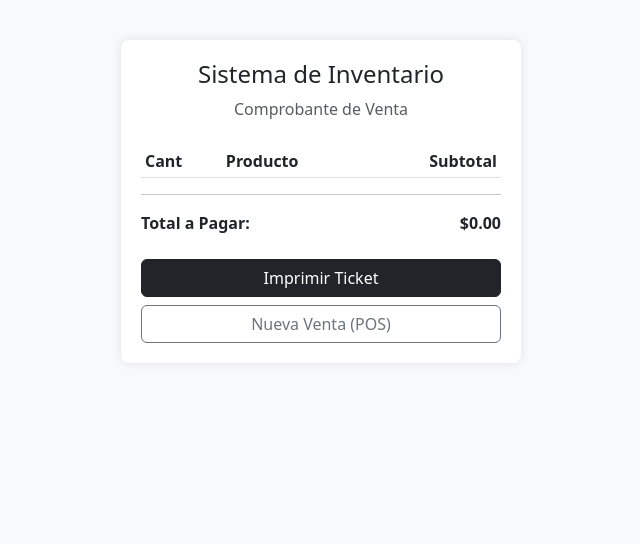
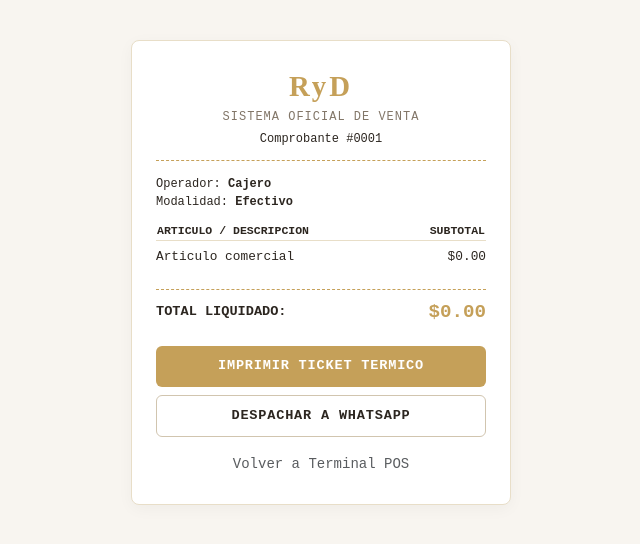
Before and after one commit to marialejandrav393-commits/ryd-tiendaoficial, a Flask app: template templates/ticket.html in a window 1280 px wide. Shown: the top 544 px of the page, without its empty margins (319-959 px from the left). Run offline with Flask 3, Linux system fonts and the light colour scheme; the template is opened without the code that fills it, so the values that code supplies are empty.

Commit message:
Update ticket.html
mejorando

```diff
--- a/templates/ticket.html
+++ b/templates/ticket.html
@@ -3,60 +3,160 @@
 <head>
     <meta charset="UTF-8">
     <meta name="viewport" content="width=device-width, initial-scale=1.0">
-    <title>Comprobante de Venta</title>
+    <title>RyD - Comprobante de Venta</title>
     <link href="https://cdn.jsdelivr.net/npm/bootstrap@5.3.0/dist/css/bootstrap.min.css" rel="stylesheet">
     <style>
-        body { background-color: #f8f9fa; }
-        .ticket-box { max-width: 400px; margin: 40px auto; background: white; padding: 20px; border-radius: 8px; box-shadow: 0 0 10px rgba(0,0,0,0.1); }
+        body {
+            background-color: #F8F5F0;
+            color: #2C2620;
+            font-family: 'Courier New', Courier, monospace;
+        }
+
+        .ticket-wrapper {
+            max-width: 380px;
+            margin: 40px auto;
+            background: #FFFFFF;
+            padding: 24px;
+            border: 1px solid #E8DEC8;
+            border-radius: 8px;
+            box-shadow: 0 4px 16px rgba(0,0,0,0.04);
+        }
+
+        .brand-header {
+            text-align: center;
+            border-bottom: 1px dashed #C5A059;
+            padding-bottom: 12px;
+            margin-bottom: 14px;
+        }
+
+        .brand-name {
+            font-family: 'Cinzel', serif;
+            font-size: 1.8rem;
+            letter-spacing: 3px;
+            color: #C5A059;
+            font-weight: 700;
+        }
+
+        .ticket-table th {
+            border-bottom: 1px solid #E8DEC8;
+            font-size: 0.72rem;
+            text-transform: uppercase;
+        }
+
+        .ticket-table td {
+            font-size: 0.8rem;
+            padding: 6px 0;
+        }
+
+        .btn-thermal {
+            background-color: #C5A059;
+            color: #FFFFFF;
+            border: none;
+            font-weight: 600;
+            font-size: 0.85rem;
+            letter-spacing: 0.8px;
+            text-transform: uppercase;
+            padding: 10px;
+            border-radius: 6px;
+        }
+        .btn-thermal:hover {
+            background-color: #9D7B38;
+            color: #FFFFFF;
+        }
+
+        .btn-wa {
+            background-color: #FFFFFF;
+            border: 1px solid #D1C5AF;
+            color: #2C2620;
+            font-weight: 600;
+            font-size: 0.85rem;
+            letter-spacing: 0.8px;
+            text-transform: uppercase;
+            padding: 10px;
+            border-radius: 6px;
+        }
+        .btn-wa:hover {
+            background-color: #F8F5F0;
+        }
+
         @media print {
             .no-print { display: none !important; }
-            body { background: white; }
-            .ticket-box { margin: 0; box-shadow: none; width: 100%; max-width: 100%; }
+            body { background: #FFFFFF; }
+            .ticket-wrapper { border: none; box-shadow: none; margin: 0; padding: 0; }
         }
     </style>
 </head>
 <body>
 
-<div class="ticket-box">
-    <div class="text-center mb-4">
-        <h4>Sistema de Inventario</h4>
-        <p class="text-muted mb-0">Comprobante de Venta</p>
+<div class="ticket-wrapper">
+    <div class="brand-header">
+        <div class="brand-name">RyD</div>
+        <div style="font-size: 0.75rem; color: #827668; letter-spacing: 1px;">SISTEMA OFICIAL DE VENTA</div>
+        <div style="font-size: 0.75rem; margin-top: 4px;">Comprobante #{{ venta.id if venta else '0001' }}</div>
+        <div style="font-size: 0.72rem; color: #827668;">{{ venta.fecha if venta else '' }} {{ venta.hora if venta else '' }}</div>
     </div>
 
-    <table class="table table-sm">
+    <div style="font-size: 0.75rem; margin-bottom: 10px;">
+        <div>Operador: <strong>{{ venta.usuario if venta else 'Cajero' }}</strong></div>
+        <div>Modalidad: <strong>{{ venta.metodo_pago if venta else 'Efectivo' }}</strong></div>
+        {% if venta and venta.referencia %}
+        <div>Referencia: <code>{{ venta.referencia }}</code></div>
+        {% endif %}
+    </div>
+
+    <table class="w-100 ticket-table mb-3">
         <thead>
             <tr>
-                <th>Cant</th>
-                <th>Producto</th>
+                <th>Articulo / Descripcion</th>
                 <th class="text-end">Subtotal</th>
             </tr>
         </thead>
         <tbody>
-            {% for item in ticket.items %}
-            <tr>
-                <td>{{ item.cantidad }}</td>
-                <td>{{ item.nombre }}</td>
-                <td class="text-end">${{ "%.2f"|format(item.subtotal) }}</td>
-            </tr>
-            {% endfor %}
+            {% if venta and venta.items %}
+                {% for it in venta.items %}
+                <tr>
+                    <td>{{ it.cantidad }}x {{ it.nombre }}</td>
+                    <td class="text-end">${{ "%.2f"|format(it.subtotal) }}</td>
+                </tr>
+                {% endfor %}
+            {% else %}
+                <tr>
+                    <td>{{ venta.producto if venta else 'Articulo comercial' }}</td>
+                    <td class="text-end">${{ "%.2f"|format(venta.subtotal if venta else 0) }}</td>
+                </tr>
+            {% endif %}
         </tbody>
     </table>
 
-    <hr>
-    <div class="d-flex justify-content-between fw-bold mb-4">
-        <span>Total a Pagar:</span>
-        <span>${{ "%.2f"|format(ticket.total) }}</span>
+    <div style="border-top: 1px dashed #C5A059; padding-top: 8px; margin-bottom: 20px;">
+        <div class="d-flex justify-content-between align-items-center">
+            <span style="font-size: 0.85rem; font-weight: 700;">TOTAL LIQUIDADO:</span>
+            <span style="font-size: 1.2rem; font-weight: 700; color: #C5A059;">
+                ${{ "%.2f"|format(venta.subtotal if venta else 0) }}
+            </span>
+        </div>
     </div>
 
-    <div class="d-grid gap-2 no-print">
-        <button onclick="window.print()" class="btn btn-dark">Imprimir Ticket</button>
-        {% if session.get('user_role') == 'admin' %}
-            <a href="{{ url_for('admin') }}" class="btn btn-outline-secondary">Volver al Panel</a>
-        {% else %}
-            <a href="{{ url_for('pos_cajero') }}" class="btn btn-outline-secondary">Nueva Venta (POS)</a>
-        {% endif %}
+    <div class="no-print d-flex flex-column gap-2">
+        <button class="btn btn-thermal w-100" onclick="window.print()">Imprimir Ticket Termico</button>
+        <button class="btn btn-wa w-100" onclick="enviarWhatsApp()">Despachar a WhatsApp</button>
+        <a href="/cajero/pos" class="btn btn-link btn-sm text-center text-muted text-decoration-none mt-1">Volver a Terminal POS</a>
     </div>
 </div>
 
+<script>
+function enviarWhatsApp() {
+    const telefono = prompt("Ingrese el numero de telefono del cliente (incluyendo codigo de pais, ej: 58412...):");
+    if (!telefono) return;
+    const mensaje = encodeURIComponent(
+        "RyD - Comprobante de Compra\n" +
+        "Comprobante: #{{ venta.id if venta else '0001' }}\n" +
+        "Total: ${{ '%.2f'|format(venta.subtotal if venta else 0) }}\n" +
+        "Metodo: {{ venta.metodo_pago if venta else 'Efectivo' }}\n" +
+        "Gracias por su preferencia."
+    );
+    window.open(`https://wa.me/${telefono}?text=${mensaje}`, '_blank');
+}
+</script>
 </body>
 </html>
```
